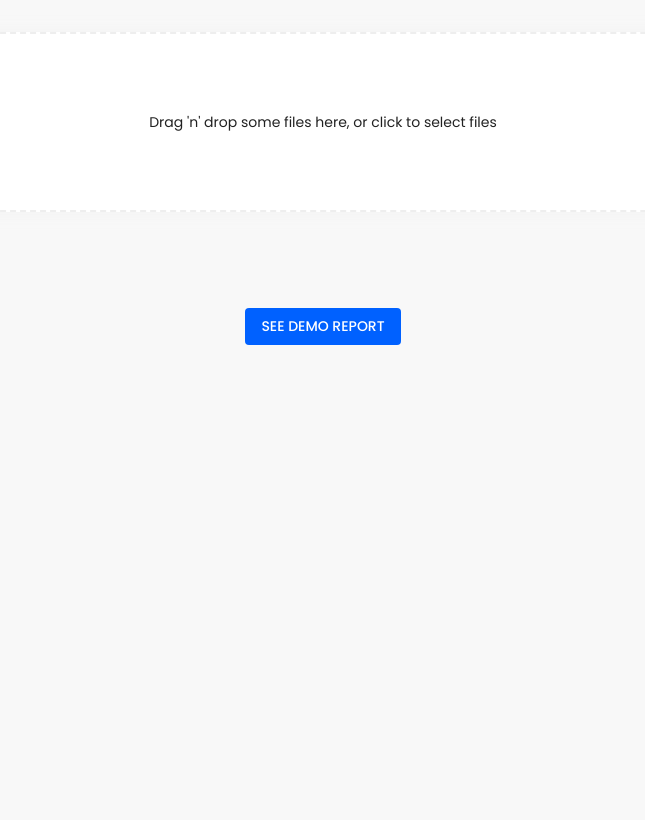
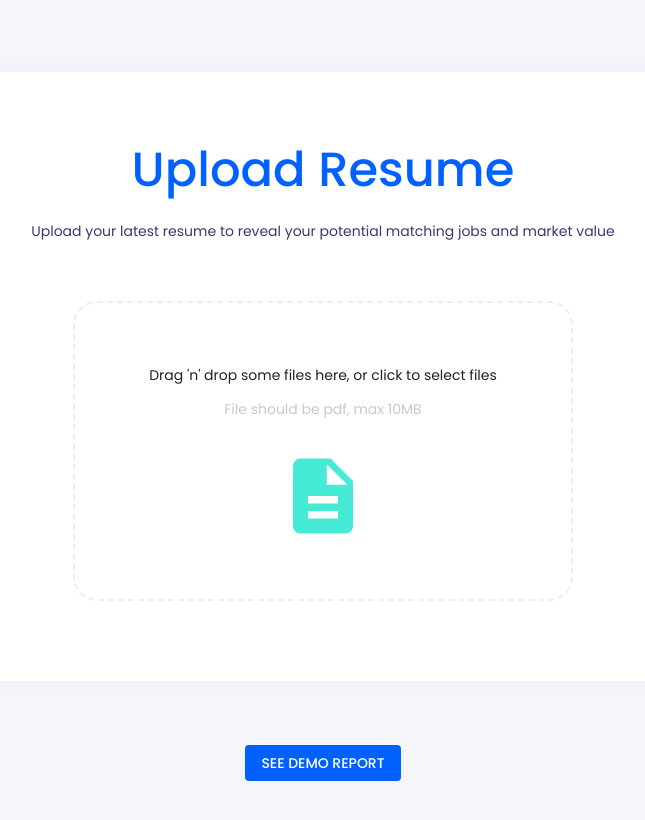
Before and after one commit to takeramagan/Smart-Match, a Next.js app: page /report in a window 1280 px wide. Shown: the top 820 px of the page, without its empty margins (317-962 px from the left). Built offline with nearby package versions, Linux system fonts and the light colour scheme.

Commit message:
make the upload beautiful

```diff
--- a/src/pages/report.js
+++ b/src/pages/report.js
@@ -13,7 +13,7 @@ import { CourseSection } from '../features/report/CourseSection'
 import { useDropzone } from 'react-dropzone'
 import { Section } from '../components/Section'
 import { fetchMarketValue } from '../services/market-value'
-
+import DescriptionIcon from '@material-ui/icons/Description'
 function FileDropzone (props) {
   const { onSuccess, onError } = props
   const { acceptedFiles, getRootProps, getInputProps, isDragActive } = useDropzone({
@@ -28,22 +28,41 @@ function FileDropzone (props) {
 
   return (
     <Box
-      p={4} mb={4} borderRadius='24px' style={{
+      p={4} mb={4} borderRadius='24px' width={800} margin='40px auto 16px' style={{
       }}
     >
-      <Section style={{
+      <Section>
+        <Box style={{ borderRadius: '24px' }} p={8} {...getRootProps({ className: 'dropzone' })}>
+          <Box style={{ color: 'rgba(0, 97, 255, 1)', fontSize: '48px', fontWeight: '500' }}>
+            Upload Resume
+          </Box>
+          <Box my={2} style={{ color: 'rgba(55, 58, 112, 1)' }}>
+            Upload your latest resume to reveal your potential matching jobs and market value
+          </Box>
+          <input {...getInputProps()} />
+          <Box
+            height={300}
+            width={500}
+            borderRadius='24px'
+            py={6} style={{
+              backgroundColor: isDragActive ? '#F5F6FB' : 'white',
               borderWidth: '2px',
-        borderColor: isDragActive ? 'blue' : '#eeeeee',
-        borderStyle: 'dashed'
+              borderColor: isDragActive ? 'rgba(0, 97, 255, 1)' : '#eeeeee',
+              borderStyle: 'dashed',
+              margin: '60px auto 16px'
+
             }}
           >
-        <Box style={{ backgroundColor: isDragActive ? 'blue' : 'white', borderRadius: '24px' }} p={8} {...getRootProps({ className: 'dropzone' })}>
-          <input {...getInputProps()} />
             {
           isDragActive
             ? <p>Drop the files here ...</p>
             : <p>Drag 'n' drop some files here, or click to select files</p>
       }
+            <p style={{ color: 'rgba(201, 201, 201, 1)' }}>File should be pdf, max 10MB</p>
+            <Box mt={4}>
+              <DescriptionIcon style={{ color: 'rgba(70, 235, 213, 1)', fontSize: 90 }} />
+            </Box>
+          </Box>
         </Box>
       </Section>
     </Box>
@@ -71,7 +90,7 @@ export default function Home () {
     return (
       <Box textAlign='center'>
         <FileDropzone onSuccess={setReport} />
-        <Box mt={8}>
+        <Box mb={8}>
           <Button variant='contained' color='primary' disableElevation onClick={() => setReport(mock)}>
             See demo report
           </Button>
--- a/src/theme.js
+++ b/src/theme.js
@@ -20,7 +20,7 @@ const theme = createMuiTheme({
       main: red.A400
     },
     background: {
-      default: '#F8F8F8'
+      default: '#F5F6FB'
     }
   }
 })
```
Lines whose indentation alone changed are shown as unchanged.
